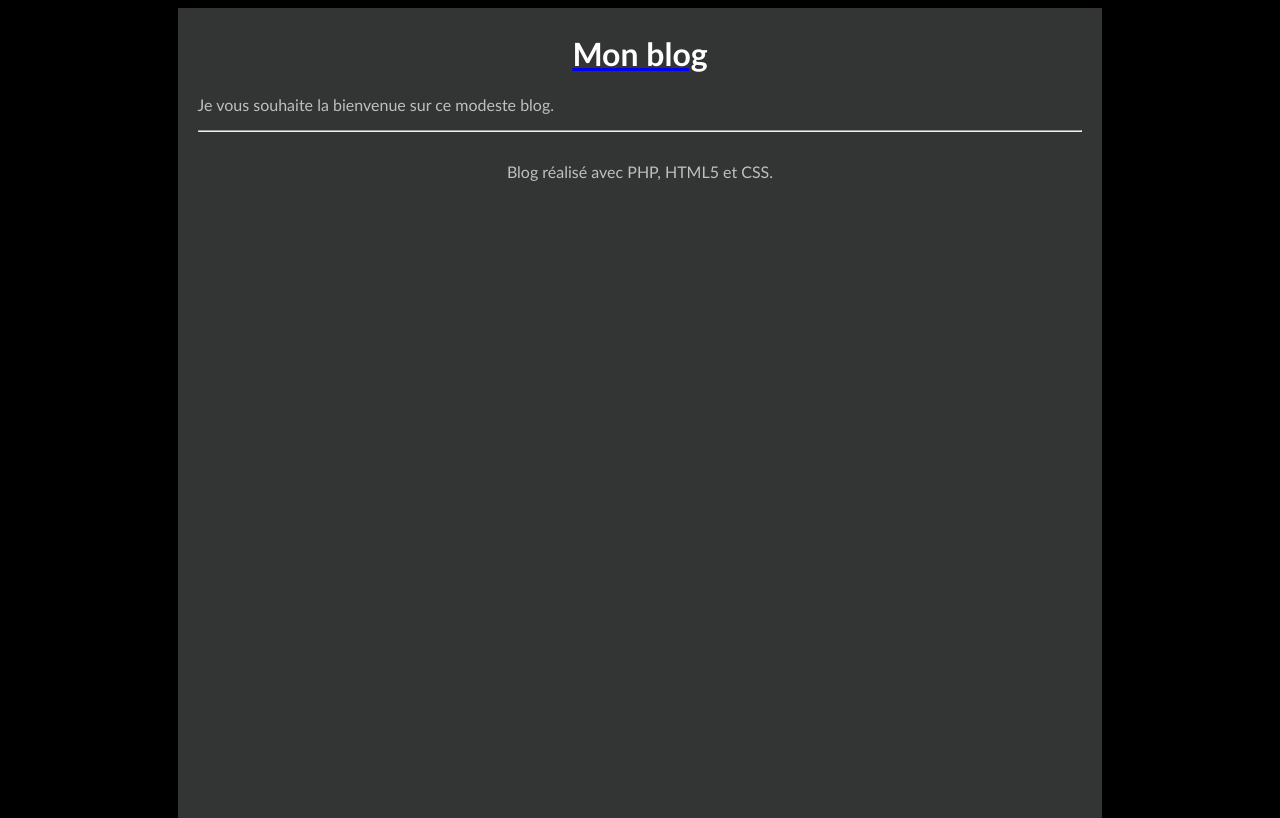
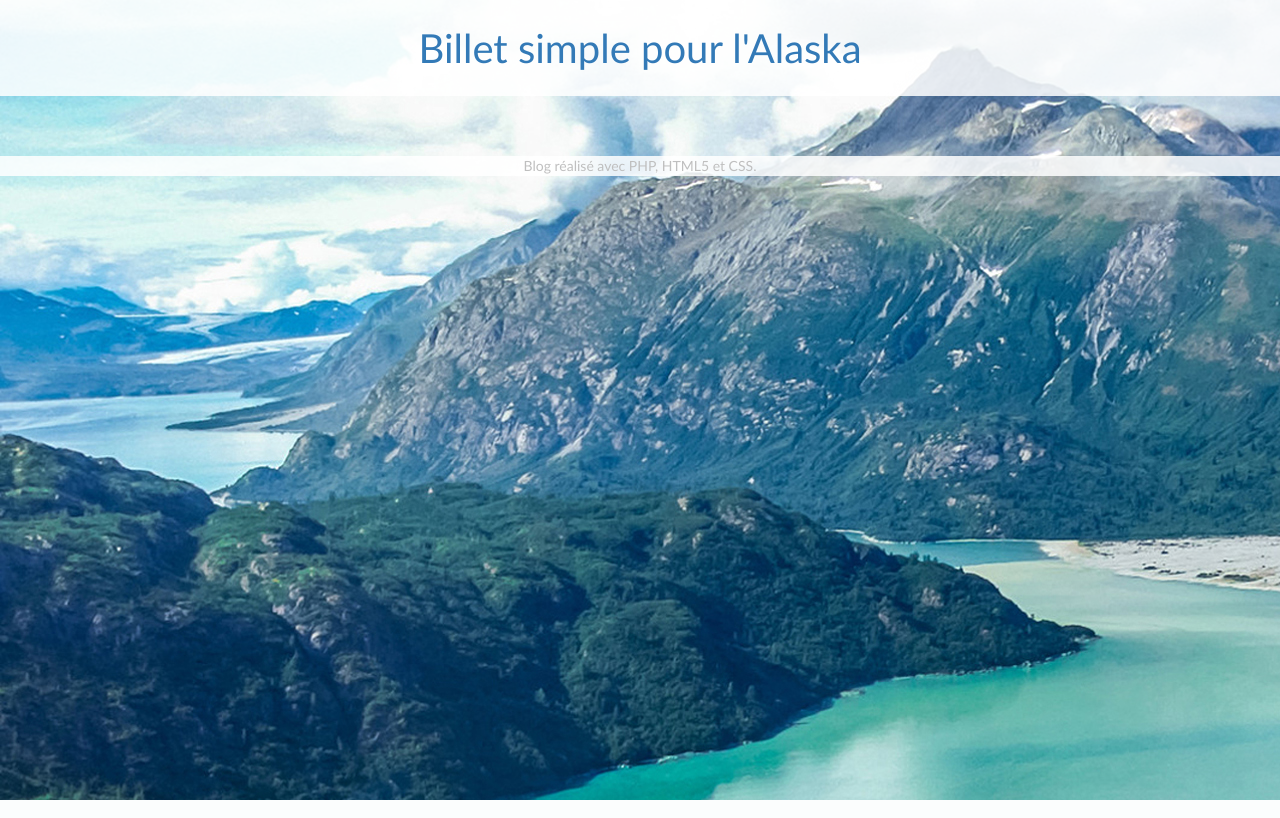
Before and after one commit to greyven/04---creation-framework, a PHP site: page / in a window 1280 px wide. Run offline with PHP 8.4, Linux system fonts and the light colour scheme; data that the repository does not hold is empty.

Commit message:
Début design css

```diff
--- a/Content/style.css
+++ b/Content/style.css
@@ -13,32 +13,68 @@ html, body
 
 body
 {
+	padding: none;
 	color:#bfbfbf;
 	background: black;
 	font-family: 'Futura-Medium', 'Futura', 'Trebuchet MS', sans-serif;
 }
 
+header
+{ display: block; }
+
+footer
+{ background-color: rgba(255,255,255,.85); }
+
 h1
 { color: white; }
 
+article.post
+{
+	background-color: rgba(255,255,255,.85);
+}
+
+.jumbotron
+{
+	height: 70px;
+	background-color: rgba(255,255,255,.85);
+	display: flex; /* contexte sur le parent */
+  	flex-direction: column; /* direction d'affichage verticale */
+  	justify-content: center; /* alignement vertical */
+}
+
+.blogTitle
+{
+	margin-top:  0px;
+	margin-bottom: 0px;
+	font-size: 40px;
+}
+
 .postTitle
-{ margin-bottom: 0px; }
+{
+	margin-bottom: 0px;
+	background-color: rgba(50,0,200,.85);
+}
+.postContent
+{
+	background-color: rgba(0,50,200,.85);
+}
+.postDate
+{
+	background-color: rgba(0,0,200,.85);
+}
+
+.horizontalAlignCenter
+{ text-align: center; }
 
 #global
 {
 	min-height: 100%; /* Voir commentaire sur html et body plus haut */
-	background: #333534;
-	width: 70%;
-	margin: auto; /* Permet de centrer la div */
+	width: 100%;
 	text-align: justify;
-	padding: 5px 20px 5px 20px;
 }
 
 #content
 { margin-bottom: 30px; }
-
-#blogTitle, #blogFooter
-{ text-align: center; }
 
 #responsesTitle
 { font-size: 100%; }
--- a/View/Home/index.php
+++ b/View/Home/index.php
@@ -4,16 +4,16 @@
 	foreach ($posts as $onePost)
 	{
 		?>
-		<article>
+		<article class="post">
 			<header>
 				<a href="<?= "post/index/".$this->clean($onePost['id']) ?>">
 					<h1 class="postTitle"><?= $this->clean($onePost['title']) ?></h1>
 				</a>
-				<time><?= $this->clean($onePost['date']) ?></time>
+				<time class="postDate"><?= $this->clean($onePost['date']) ?></time>
 			</header>
-			<p><?= $this->clean($onePost['content']) ?></p>
+			<p class="postContent"><?= $this->clean($onePost['content']) ?></p>
 		</article>
-		<hr/>
+		<br/>
 		<?php
 	}
 ?>
--- a/View/Post/index.php
+++ b/View/Post/index.php
@@ -1,11 +1,11 @@
 <?php $this->title = 'Mon blog - '.$this->clean($post['title']); ?>
 
-<article>
+<article class="post">
 	<header>
 		<h1 class="postTitle"><?= $this->clean($post['title']); ?></h1>
-		<time><?= $this->clean($post['date']); ?></time>
+		<time class="postDate"><?= $this->clean($post['date']); ?></time>
 	</header>
-	<p><?= $this->clean($post['content']); ?></p>
+	<p class="postContent"><?= $this->clean($post['content']); ?></p>
 </article>
 <hr/>
 <header>
--- a/View/template.php
+++ b/View/template.php
@@ -1,22 +1,38 @@
+<?php
+	$bg = array('bg1.jpg', 'bg2.jpg', 'bg3.jpg'); // array of filenames
+  	$i = rand(0, count($bg)-1); // generate random number size of the array
+  	$selectedBg = 'Content/Images/'.$bg[$i]; // set variable equal to which random filename was chosen
+?>
+
 <!DOCTYPE html>
 <html lang="fr">
 <head>
 	<meta charset="utf-8"/>
 	<base href="<?= $webRoot ?>">
+	<link href="https://maxcdn.bootstrapcdn.com/bootstrap/3.3.4/css/bootstrap.min.css" rel="stylesheet">
 	<link rel="stylesheet" type="text/css" href="Content/style.css">
+	<style type="text/css">
+		body
+		{ background: url(<?php echo $selectedBg; ?>) no-repeat fixed; }
+	</style>
 	<title><?= $title ?></title> <!-- titre spécifique -->
 </head>
 <body>
 	<div id="global">
 		<header>
-			<a href="index.php"><h1 id="blogTitle">Mon blog</h1></a>
-			<p>Je vous souhaite la bienvenue sur ce modeste blog.</p>
+		    <div class="jumbotron horizontalAlignCenter">
+		    	<h2 class="blogTitle"><a href="index.php">Billet simple pour l'Alaska</a></h2>
+		    </div>
 		</header>
-		<hr/>
-		<div id="content">
-			<?= $content ?> <!-- contenu spécifique -->
+		<div id="content" class="container">
+			<div id="leftContent">
+				<?= $content ?> <!-- contenu spécifique -->
+			</div>
+			<div id="rightContent">
+
+			</div>
 		</div>
-		<footer id="blogFooter">
+		<footer class="horizontalAlignCenter">
 			Blog réalisé avec PHP, HTML5 et CSS.
 		</footer>
 	</div>
```
Also changed, not shown: Content/Images/bg1.jpg (added), Content/Images/bg2.jpg (added), Content/Images/bg3.jpg (added).
